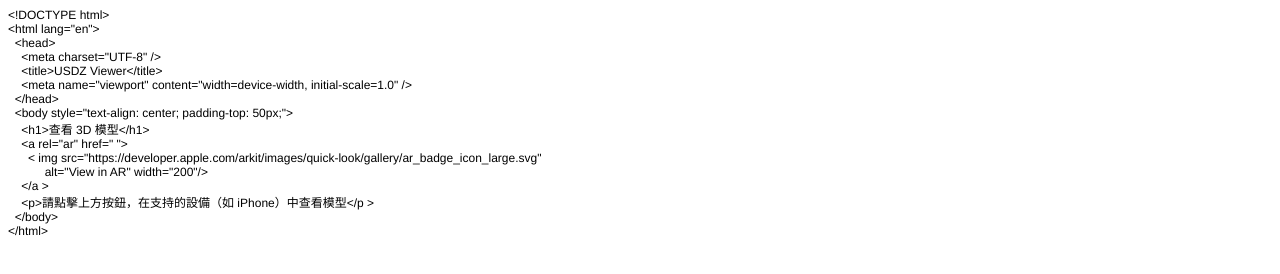
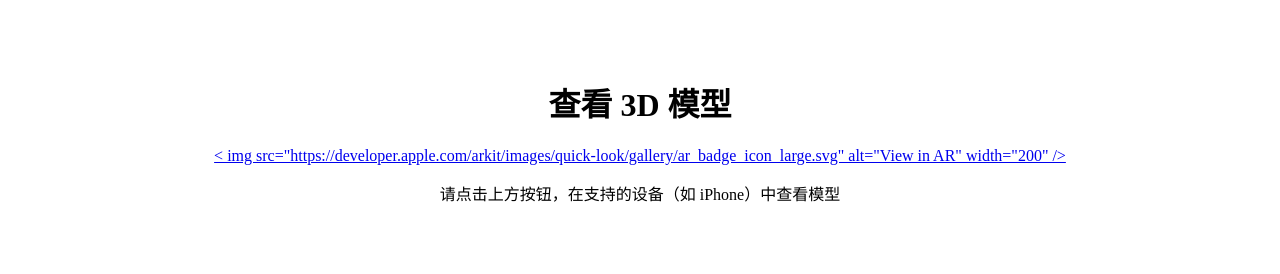
Before and after one commit to mushroom55505/usdz-ar-viewer, a plain HTML site: page index.html in a window 1280 px wide. Drawn offline with Linux system fonts and the light colour scheme.

Commit message:
Update index.html

```diff
--- a/index.html
+++ b/index.html
@@ -1,31 +1,16 @@
-<!DOCTYPE html PUBLIC "-//W3C//DTD HTML 4.01//EN" "http://www.w3.org/TR/html4/strict.dtd">
-<html>
+<!DOCTYPE html>
+<html lang="zh">
 <head>
-  <meta http-equiv="Content-Type" content="text/html; charset=utf-8">
-  <meta http-equiv="Content-Style-Type" content="text/css">
-  <title></title>
-  <meta name="Generator" content="Cocoa HTML Writer">
-  <meta name="CocoaVersion" content="2575.4">
-  <style type="text/css">
-    p.p1 {margin: 0.0px 0.0px 0.0px 0.0px; font: 12.0px Helvetica}
-  </style>
+  <meta charset="UTF-8" />
+  <title>USDZ Viewer</title>
+  <meta name="viewport" content="width=device-width, initial-scale=1.0" />
 </head>
-<body>
-<p class="p1">&lt;!DOCTYPE html&gt;</p>
-<p class="p1">&lt;html lang="en"&gt;</p>
-<p class="p1"><span class="Apple-converted-space">  </span>&lt;head&gt;</p>
-<p class="p1"><span class="Apple-converted-space">    </span>&lt;meta charset="UTF-8" /&gt;</p>
-<p class="p1"><span class="Apple-converted-space">    </span>&lt;title&gt;USDZ Viewer&lt;/title&gt;</p>
-<p class="p1"><span class="Apple-converted-space">    </span>&lt;meta name="viewport" content="width=device-width, initial-scale=1.0" /&gt;</p>
-<p class="p1"><span class="Apple-converted-space">  </span>&lt;/head&gt;</p>
-<p class="p1"><span class="Apple-converted-space">  </span>&lt;body style="text-align: center; padding-top: 50px;"&gt;</p>
-<p class="p1"><span class="Apple-converted-space">    </span>&lt;h1&gt;查看 3D 模型&lt;/h1&gt;</p>
-<p class="p1"><span class="Apple-converted-space">    </span>&lt;a rel="ar" href=" "&gt;</p>
-<p class="p1"><span class="Apple-converted-space">      </span>&lt; img src="https://developer.apple.com/arkit/images/quick-look/gallery/ar_badge_icon_large.svg"<span class="Apple-converted-space"> </span></p>
-<p class="p1"><span class="Apple-converted-space">           </span>alt="View in AR" width="200"/&gt;</p>
-<p class="p1"><span class="Apple-converted-space">    </span>&lt;/a &gt;</p>
-<p class="p1"><span class="Apple-converted-space">    </span>&lt;p&gt;請點擊上方按鈕，在支持的設備（如 iPhone）中查看模型&lt;/p &gt;</p>
-<p class="p1"><span class="Apple-converted-space">  </span>&lt;/body&gt;</p>
-<p class="p1">&lt;/html&gt;</p>
+<body style="text-align: center; padding-top: 50px;">
+  <h1>查看 3D 模型</h1>
+  <!-- 吉他 3 -->
+  <a rel="ar" href=" ">
+    < img src="https://developer.apple.com/arkit/images/quick-look/gallery/ar_badge_icon_large.svg" alt="View in AR" width="200" />
+  </a >
+  <p>请点击上方按钮，在支持的设备（如 iPhone）中查看模型</p >
 </body>
 </html>
```
